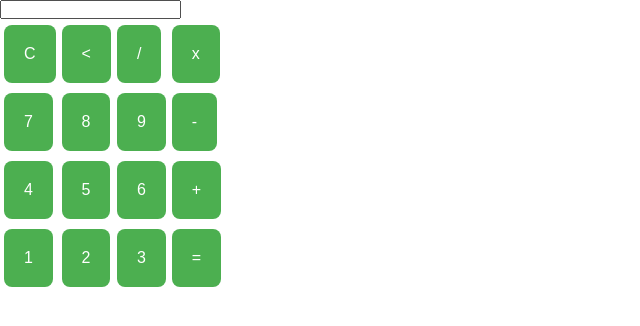
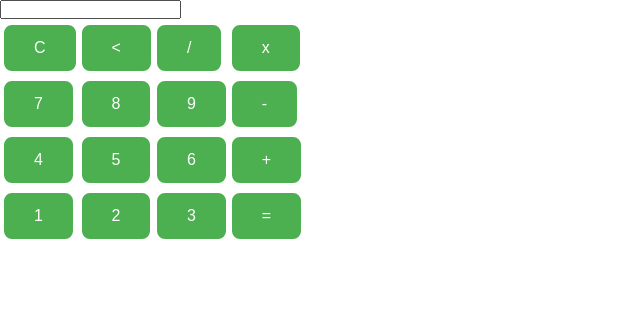
Before and after one commit to mfsiat/htmlCalculator, a plain HTML site: page index.html in a window 1280 px wide. Shown: the whole page, without its empty margins (0-640 px from the left). Drawn offline with Linux system fonts and the light colour scheme.

Commit message:
stylecheck

```diff
--- a/index.html
+++ b/index.html
@@ -12,28 +12,28 @@
 		</form>
 			<table>
 				<tr>
-					<td><button class="button">C</button></td>
-					<td><button class="button"><</button></td>
-					<td><button class="button">/</button></td>
-					<td><button class="button">x</button></td>
+					<td><button class="button button1">C</button></td>
+					<td><button class="button button1"><</button></td>
+					<td><button class="button button1">/</button></td>
+					<td><button class="button button1">x</button></td>
 				</tr>
 				<tr>
-					<td><button class="button">7</button></td>
-					<td><button class="button">8</button></td>
-					<td><button class="button">9</button></td>
-					<td><button class="button">-</button></td>
+					<td><button class="button button1">7</button></td>
+					<td><button class="button button1">8</button></td>
+					<td><button class="button button1">9</button></td>
+					<td><button class="button button1">-</button></td>
 				</tr>
 				<tr>
-					<td><button class="button">4</button></td>
-					<td><button class="button">5</button></td>
-					<td><button class="button">6</button></td>
-					<td><button class="button">+</button></td>
+					<td><button class="button button1">4</button></td>
+					<td><button class="button button1">5</button></td>
+					<td><button class="button button1">6</button></td>
+					<td><button class="button button1">+</button></td>
 				</tr>
 				<tr>
-					<td><button class="button">1</button></td>
-					<td><button class="button">2</button></td>
-					<td><button class="button">3</button></td>
-					<td><button class="button">=</button></td>
+					<td><button class="button button1">1</button></td>
+					<td><button class="button button1">2</button></td>
+					<td><button class="button button1">3</button></td>
+					<td><button class="button button1">=</button></td>
 				</tr>
 			</table>
 	</div>
--- a/styles.css
+++ b/styles.css
@@ -3,11 +3,11 @@
 	padding: 0;
 }
 
-.button{
+.button {
   background-color: #4CAF50; /* Green */
+  color: white;
   border: none;
-  color: white;
-  padding: 20px;
+  padding: 12px 28px;
   text-align: center;
   text-decoration: none;
   display: inline-block;
@@ -15,4 +15,18 @@
   margin: 4px 2px;
   cursor: pointer;
   border-radius: 8px;
+  transition-duration: 0.4s;
+  -webkit-transition-duration: 0.4s;
 }
+
+.button1 {
+  /*background-color: white; */
+  color: white;
+  border: 2px solid #4CAF50;
+}
+
+.button1:hover {
+  background-color: white;
+  color: black;
+  box-shadow: 0 12px 16px 0 rgba(0,0,0,0.24),0 17px 50px 0 rgba(0,0,0,0.19);
+}
```
